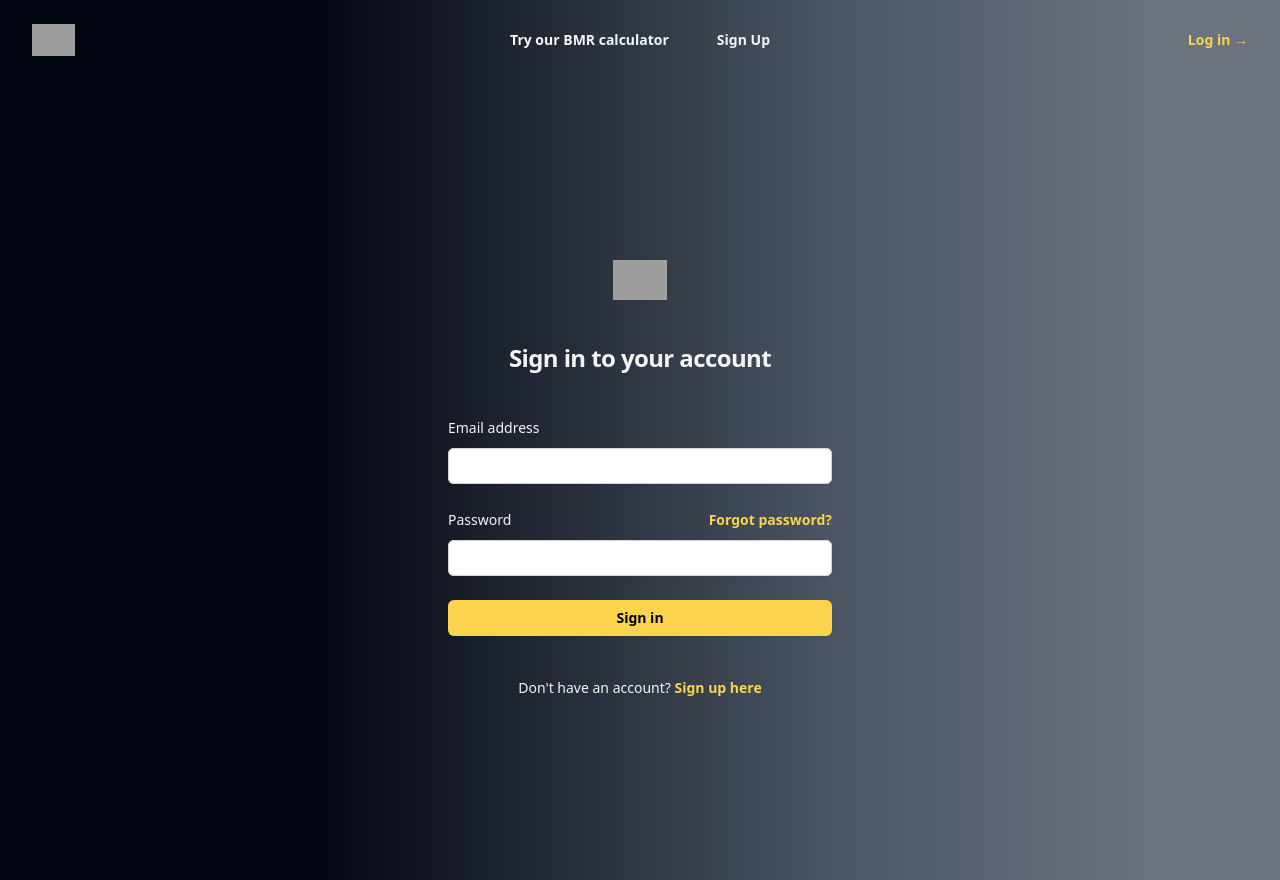
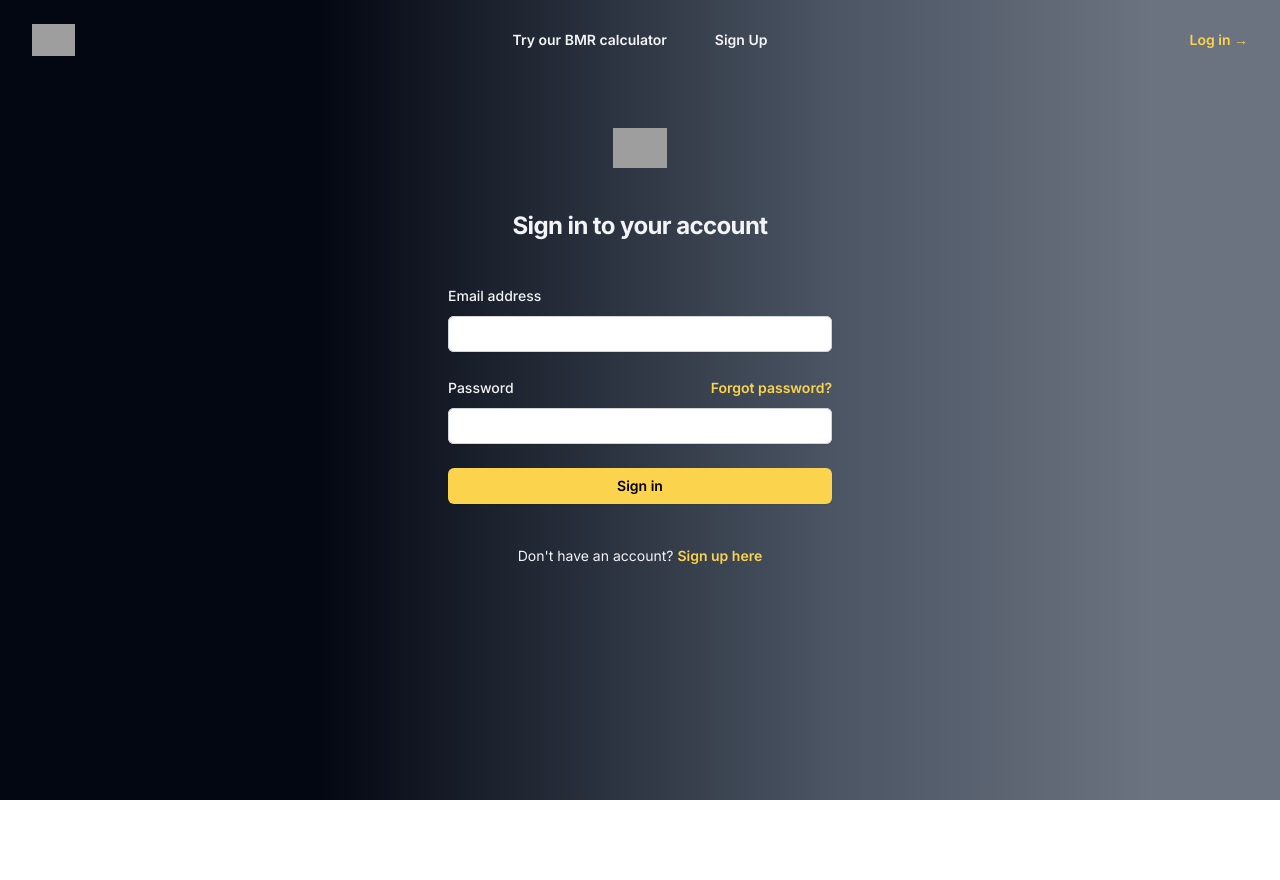
Before and after one commit to nottnottloop/My-Fitness-Aibou, a Next.js app in the folder frontend/: page /user/login in a window 1280 px wide. After the commit the page ends 800 px from the top, so only its background shows below. Built offline with nearby package versions, Linux system fonts and the light colour scheme; grey boxes are pictures that could not be loaded.

Commit message:
remove unneccasry layout

```diff
--- a/frontend/src/app/layout.tsx
+++ b/frontend/src/app/layout.tsx
@@ -1,7 +1,6 @@
 import type { Metadata } from "next";
 import { Inter } from "next/font/google";
 import "./globals.css";
-import NavBar from "../app/components/navbar";
 
 const inter = Inter({ subsets: ["latin"] });
 
--- a/frontend/src/app/page.tsx
+++ b/frontend/src/app/page.tsx
@@ -7,7 +7,7 @@ import {
   ShoppingCartIcon,
   UsersIcon,
 } from "@heroicons/react/20/solid";
-import { HomeNavBar } from "./components/homenavbar";
+import { HomeNavBar } from "./components/Homenavbar";
 
 const navigation = [
   { name: "Try our BMR calculator", href: "/user/kitchen/bmrcalculator" },
--- a/frontend/src/app/user/kitchen/bmrcalculator/page.tsx
+++ b/frontend/src/app/user/kitchen/bmrcalculator/page.tsx
@@ -1,5 +1,5 @@
 "use client";
-import { HomeNavBar } from "@/app/components/homenavbar";
+import { HomeNavBar } from "@/app/components/Homenavbar";
 import { PhotoIcon, UserCircleIcon } from "@heroicons/react/24/solid";
 import { useState } from "react";
 
--- a/frontend/src/app/user/login/layout.tsx
+++ /dev/null
@@ -1,22 +0,0 @@
-import type { Metadata } from "next";
-import "../../globals.css";
-
-export const metadata: Metadata = {
-  title: "My Fitness Aibou - Signup",
-  description: "Generated by create next app",
-};
-
-export default function RootLayout({
-  children,
-}: {
-  children: React.ReactNode;
-}) {
-  return (
-    <html
-      lang="en"
-      className="h-full bg-gradient-to-r from-gray-950 from-25% via-gray-600 via-65% to-gray-500 to-90%"
-    >
-      <body className="h-full">{children}</body>
-    </html>
-  );
-}
--- a/frontend/src/app/user/login/page.tsx
+++ b/frontend/src/app/user/login/page.tsx
@@ -1,4 +1,4 @@
-import { HomeNavBar } from "@/app/components/homenavbar";
+import { HomeNavBar } from "@/app/components/Homenavbar";
 
 export default function Login() {
   const navigation = [
```
